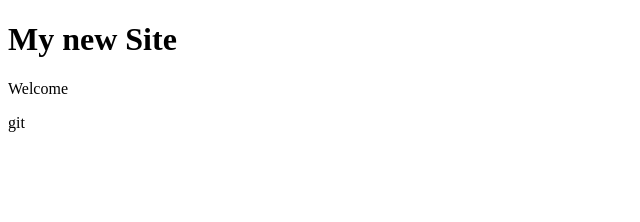
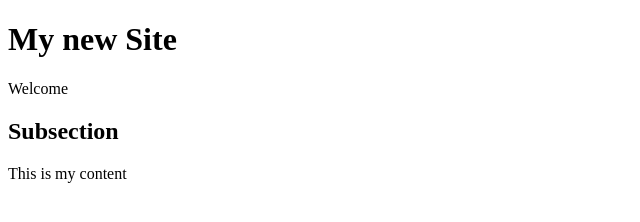
Before and after one commit to alaneappen514/CSC225-20200416, a plain HTML site: page index.html in a window 1280 px wide. Shown: the whole page, without its empty margins (0-640 px from the left). Drawn offline with Linux system fonts and the light colour scheme.

Commit message:
adding more html, fixing title tag

```diff
--- a/index.html
+++ b/index.html
@@ -3,10 +3,12 @@
 <head>
     <meta charset="UTF-8">
     <meta name="viewport" content="width=device-width, initial-scale=1.0">
-    <title>My Cool Sites</title>
+    <title>My Cool Site</title>
 </head>
 <body>
     <h1>My new Site</h1>
     <p>Welcome</p>
+    <h2>Subsection</h2>
+    <p>This is my content</p>
 </body>
-</html>git
+</html>
```
